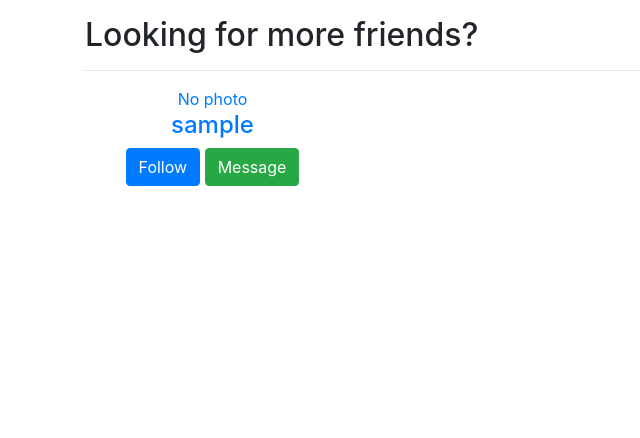
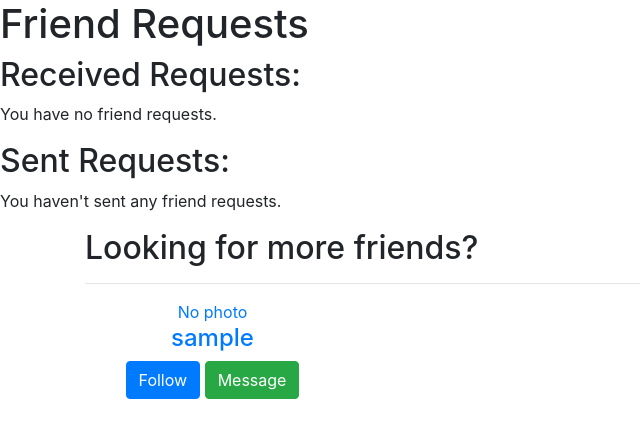
Before and after one commit to Dawkap94/fbclonev2, a Django app: page /friends/ in a window 1280 px wide. Shown: the part 62-500 px from the top of the page, without its empty margins (0-640 px from the left). Run offline with Django 4.2, Linux system fonts and the light colour scheme; the visitor is signed in with stand-in values (Sample User, id 1); data comes from the database, SQL or seed files in the repository; data that the repository does not hold is empty; some libraries are stand-ins or nearby versions.

Commit message:
friendship begining

```diff
--- a/fbclone/models.py
+++ b/fbclone/models.py
@@ -1,18 +1,79 @@
 from django.db import models
 from django.contrib.auth.models import AbstractUser
 from django.utils import timezone
+from django.conf import settings
 
 
 class CustomUser(AbstractUser):
     avatar = models.ImageField(upload_to="avatars/", null=True, blank=True)
-    friends = models.ManyToManyField("self", blank=True)
+
+    def __str__(self):
+        return f"{self.username}"
 
 
 class Post(models.Model):
     title = models.CharField(max_length=200)
     content = models.TextField()
     pub_date = models.DateTimeField(default=timezone.now)
-    author = models.ForeignKey(CustomUser, on_delete=models.SET_NULL, null=True)
+    author = models.OneToOneField(CustomUser, on_delete=models.SET_NULL, null=True)
 
     def __str__(self):
         return f"{self.author}, {self.title}, {self.pub_date}, {self.content}"
+
+
+class FriendList(models.Model):
+    user = models.OneToOneField(settings.AUTH_USER_MODEL, on_delete=models.SET_NULL, related_name='user', null=True)
+    friends = models.ManyToManyField(settings.AUTH_USER_MODEL, blank=True, related_name='friends')
+
+    def __str__(self):
+        return self.user.username
+
+    def add_friend(self, account):
+        if account not in self.friends.all():
+            self.friends.add(account)
+            self.save()
+
+    def remove_friend(self, account):
+        if account in self.friends.all():
+            self.friends.remove(account)
+
+    def unfriend(self, removee):
+        remover_friends_list = self
+        remover_friends_list.remove_friend(removee)
+
+        friends_list = FriendList.objects.get(user=removee)
+        friends_list.remove_friend(self.user)
+
+    def is_mutual_friend(self, friend):
+        if friend in self.friends.all():
+            return True
+        return False
+
+
+class FriendRequest(models.Model):
+    sender = models.ForeignKey(settings.AUTH_USER_MODEL, on_delete=models.SET_NULL, related_name='sender', null=True)
+    receiver = models.ForeignKey(settings.AUTH_USER_MODEL, on_delete=models.SET_NULL, related_name='receiver', null=True)
+    is_active = models.BooleanField(blank=True, null=False, default=True)
+    timestamp = models.DateTimeField(auto_now_add=True)
+
+    def __str__(self):
+        return self.sender.username
+
+    def accept(self):
+        receiver_friend_list = FriendList.objects.get(user=self.receiver)
+        if receiver_friend_list:
+            receiver_friend_list.add_friend(self.sender)
+            sender_friend_list = FriendList.objects.get(user=self.sender)
+            if sender_friend_list:
+                sender_friend_list.add_friend(self.receiver)
+                self.is_active = False
+                self.save()
+
+    def decline(self):
+        self.is_active = False
+        self.save()
+
+    def cancel(self):
+        self.is_active = False
+        self.delete()
+        self.save()
--- a/fbclone/urls.py
+++ b/fbclone/urls.py
@@ -29,6 +29,13 @@ urlpatterns = [
     path('account_management/', views.account_management, name="account"),
     path('friends/', views.friends, name="friends"),
     path('user/<int:user_id>/', views.profile, name='profile'),
+    path('add-friend/<int:user_id>/', views.add_friend, name='add_friend'),
+    path('remove-friend/<str:username>/', views.remove_friend, name='remove_friend'),
+    path('friend-requests/', views.friend_requests, name='friend_requests'),
+    path('accept-friend-request/<int:friend_request_id>/', views.accept_friend_request, name='accept_friend_request'),
+    path('decline-friend-request/<int:friend_request_id>/', views.decline_friend_request,
+         name='decline_friend_request'),
+    path('cancel-friend-request/<int:friend_request_id>/', views.cancel_friend_request, name='cancel_friend_request'),
 
 ]
 
--- a/fbclone/views.py
+++ b/fbclone/views.py
@@ -1,12 +1,10 @@
 from django.contrib import messages
-from django.contrib.auth import login, authenticate, logout
+from django.contrib.auth import login, authenticate, logout, get_user_model
+from django.contrib.auth.decorators import login_required
 from django.contrib.auth.forms import AuthenticationForm
-from django.http import HttpResponse
 from django.shortcuts import render, redirect, get_object_or_404
-from django.utils import timezone
-
-from .forms import NewUserForm, AvatarForm, PostForm, EditUserInfoForm
-from .models import Post, CustomUser
+from .forms import NewUserForm, AvatarForm, PostForm
+from .models import Post, CustomUser, FriendRequest, FriendList
 
 
 def index(request):
@@ -68,7 +66,7 @@ def account_management(request):
 
 
 def create_post(request):
-    posts = Post.objects.filter(author=request.user.id)
+    posts = Post.objects.filter(author=request.user.id)[::-1]
     if request.method == 'POST':
         form = PostForm(request.POST)
         if form.is_valid():
@@ -85,12 +83,102 @@ def create_post(request):
 
 def friends(request):
     user = CustomUser.objects.get(id=request.user.id)
+    received_requests = FriendRequest.objects.filter(receiver=request.user, is_active=True)
+    sent_requests = FriendRequest.objects.filter(sender=request.user, is_active=True)
+    waiting_requests = FriendRequest.objects.filter(receiver=request.user, is_active=False)
+    any_request = FriendRequest.objects.all()
     all_users = CustomUser.objects.all()
-    friends = user.friends.all()
     return render(request, "friends_list.html", {"friends": friends,
-                                                 "all_users": all_users})
+                                                 "all_users": all_users,
+                                                 'received_requests': received_requests,
+                                                 'sent_requests': sent_requests,
+                                                 'waiting_requests': waiting_requests,
+                                                 'any_request': any_request
+                                                 })
 
 
 def profile(request, user_id):
+    User = get_user_model()
     user = get_object_or_404(CustomUser, pk=user_id)
-    return render(request, 'profile.html', {'user': user})
+    friend = get_object_or_404(User, id=user_id)
+    current_user = request.user
+    if FriendRequest.objects.filter(sender=current_user, receiver=friend, is_active=True).exists():
+        sent = True
+    else:
+        sent = False
+    return render(request, 'profile.html', {'user': user,
+                                            'sent': sent})
+
+
+
+User = get_user_model()
+@login_required
+def add_friend(request, user_id):
+    user = request.user
+    friend = get_object_or_404(User, id=user_id)
+    user_friends_list, created = FriendList.objects.get_or_create(user=user)
+    friend_friends_list, created = FriendList.objects.get_or_create(user=friend)
+
+    # Sprawdź, czy zaproszenie już zostało wysłane
+    if FriendRequest.objects.filter(sender=user, receiver=friend).exists():
+        sent = True
+        if FriendRequest.objects.filter(sender=user, receiver=friend, is_active=False).exists():
+            friend_request = FriendRequest.objects.filter(sender=user,
+                                           receiver=friend).first()  # pobierz pierwszy obiekt pasujący do kryteriów
+            if friend_request:
+                friend_request.is_active = True
+                friend_request.save()  # zapisz zmiany w bazie danych
+                messages.error(request, f"Friend request to {friend.username} sent again correctly.")
+                return redirect('profile', user_id=user_id)
+        messages.error(request, f"You've already sent a friend request to {friend.username}")
+        return redirect('profile', user_id=user_id)
+
+    # Sprawdź, czy oczekuje już na akceptację zaproszenia
+    if FriendRequest.objects.filter(sender=friend, receiver=user, is_active=True).exists():
+        messages.error(request, f"{friend.username} already sent you a friend request")
+        return redirect('profile', user_id=user_id)
+
+    # Dodaj znajomego i wyślij zaproszenie
+    user_friends_list.friends.add(friend)
+    friend_friends_list.friends.add(user)
+    FriendRequest.objects.create(sender=user, receiver=friend)
+    messages.success(request, f"You've sent a friend request to {friend.username}")
+    return redirect('profile', user_id=user_id)
+
+
+@login_required
+def remove_friend(request, user_id):
+    user = request.user
+    friend = User.objects.get(id=user_id)
+    user_friends_list = FriendList.objects.get(user=user)
+    user_friends_list.remove_friend(friend)
+    friend_friends_list = FriendList.objects.get(user=friend)
+    friend_friends_list.remove_friend(user)
+    return redirect('profile', id=user_id)
+
+
+@login_required
+def friend_requests(request):
+    return render(request, 'friend_requests.html')
+
+
+@login_required
+def accept_friend_request(request, friend_request_id):
+    friend_request = FriendRequest.objects.get(id=friend_request_id)
+    friend_request.accept()
+    return redirect('friend_requests')
+
+
+@login_required
+def decline_friend_request(request, friend_request_id):
+    friend_request = FriendRequest.objects.get(id=friend_request_id)
+    friend_request.decline()
+    return redirect('friends')
+
+
+@login_required
+def cancel_friend_request(request, friend_request_id):
+    friend_request = FriendRequest.objects.get(id=friend_request_id)
+    friend_request.cancel()
+    messages.success(request, "Friend invitation removed.")
+    return redirect('friends')
--- a/static/css/friends_list.css
+++ b/static/css/friends_list.css
@@ -5,3 +5,12 @@
     object-position: center;
     width: 100px;
 }
+
+.friendRequests {
+  font-family: arial;
+  font-size: 24px;
+  margin: 25px;
+  width: 100px;
+  height: 200px;
+  text-align: center;
+}
--- a/static/css/mainpage.css
+++ b/static/css/mainpage.css
@@ -7,3 +7,11 @@
 .navbar{
     height: 75%;
 }
+
+#Avatar{
+    border-radius: 50%;
+    height: 35px;
+    object-fit: cover;
+    object-position: center;
+    width: 35px;
+}
--- a/templates/base.html
+++ b/templates/base.html
@@ -49,15 +49,16 @@
         </form>
       </li>
     </ul>
-    {% if request.user.is_authenticated %}
+{% if request.user.is_authenticated %}
       <a class="nav-link mr-0" href="{% url 'account' %}">
           {% if user.avatar %}
-          <img src="{{ user.avatar.url }}" alt="{{ user.username }}'s avatar"
-              width="30" height="30">
+          <img src="{{ request.user.avatar.url }}" alt="{{ user.username }}'s avatar" id="Avatar">
           {% endif %}
         Logged as {{request.user.username}}</a>
-        <a class="nav-link" href="{% url 'logout' %}"> Logout </a>
-          {% else %}
+          <div>
+            <a class="nav-link" href="{% url 'logout' %}"> Logout </a>
+            {% else %}
+          <div>
         <a class="nav-link" href="{% url 'register'%}"> Register New Account </a>
         <a class="nav-link" href="{% url 'login'%}"> Log In  </a>
       </a>
--- /dev/null
+++ b/templates/friend_requests.html
@@ -0,0 +1,50 @@
+<!DOCTYPE html>
+{% load static %}
+<html lang="en">
+<head>
+    <meta charset="UTF-8">
+    <title>Friend requests</title>
+  <link rel="stylesheet" href="{% static 'css/friends_list.css' %}">
+</head>
+{% block content %}
+  <h1>Friend Requests</h1>
+  <h2>Received Requests:</h2>
+  {% if received_requests %}
+    <ul>
+      {% for request in received_requests %}
+        <li>
+          {{ request.sender.username }} wants to be your friend.
+          <form method="post" action="{% url 'accept_friend_request' request.id %}">
+            {% csrf_token %}
+            <button type="submit">Accept</button>
+          </form>
+          <form method="post" action="{% url 'decline_friend_request' request.id %}">
+            {% csrf_token %}
+            <button type="submit">Decline</button>
+          </form>
+        </li>
+      {% endfor %}
+    </ul>
+  {% else %}
+    <p>You have no friend requests.</p>
+  {% endif %}
+
+  <h2>Sent Requests:</h2>
+  {% if sent_requests %}
+    <ul>
+      {% for request in sent_requests %}
+        <div class="friendRequests">
+          <img alt="Avatar" class="img-md img-circle img-border mar-btm userAvatar" src="{{ request.receiver.avatar.url }}" height="100px" width="100px">
+          <form method="post" action="{% url 'cancel_friend_request' request.id %}">
+            {% csrf_token %}
+            <p></p>
+            <button type="submit" class="btn btn-danger">Cancel</button>
+          </form>
+        </div>
+      {% endfor %}
+    </ul>
+  {% else %}
+    <p>You haven't sent any friend requests.</p>
+  {% endif %}
+{% endblock %}
+</html>
--- a/templates/friends_list.html
+++ b/templates/friends_list.html
@@ -12,6 +12,16 @@
 </head>
 <body>
 {% include 'base.html'%}
+{% include 'friend_requests.html' %}
+{% if messages %}
+    {% for message in messages %}
+        <div class="alert alert-dismissible alert-success">
+          <button type="button" class="close" data-dismiss="alert">
+          </button>
+          <strong>{{message}}</strong>
+        </div>
+    {% endfor %}
+{% endif %}
 <p></p>
 <div class="container">
         <h2> <p style="center">Looking for more friends?</p> </h2>
```
Also changed, not shown: fbclone/admin.py (+23 -1 lines), templates/create_post.html (+38 -9 lines), templates/profile.html (+14 -0 lines), fbclone/migrations/0008_remove_customuser_friends_friendrequest_friendlist.py (added), fbclone/migrations/0009_alter_friendlist_user_alter_friendrequest_receiver_and_more.py (added).
